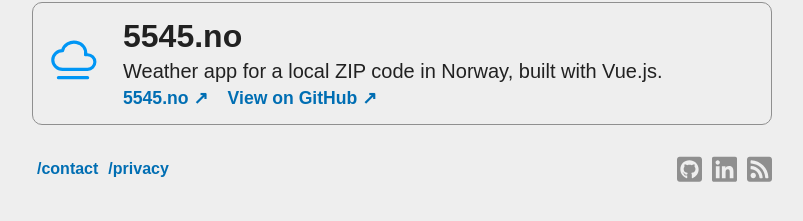
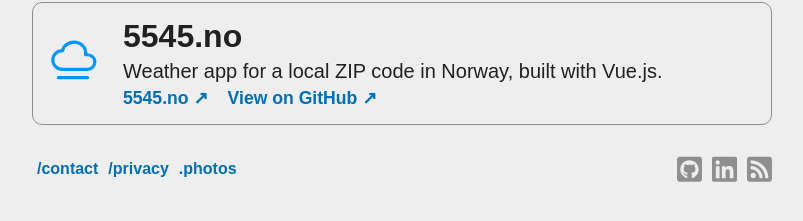
Before and after one commit to timharek/timharek.no, a Jekyll site: the page built from index.html, in a window 1280 px wide. Shown: the part 551-772 px from the top of the page, without its empty margins (238-1041 px from the left). Built offline with Jekyll 4.4.1, drawn with Linux system fonts in a browser that asks for light colours; some web fonts are replaced.

Commit message:
chore: Added link to harek.photos

```diff
--- a/_includes/footer.html
+++ b/_includes/footer.html
@@ -10,6 +10,7 @@
     <a class="footer-link" href="{{ my_page.url | relative_url }}">{{ my_page.footer-title | escape }}</a>
     {%- endif -%}
     {%- endfor -%}
+    <a class="footer-link" href="https://harek.photos" rel="noopener noreferrer" target="_blank">.photos</a>
   </div>
 
   <div class="social">
```
